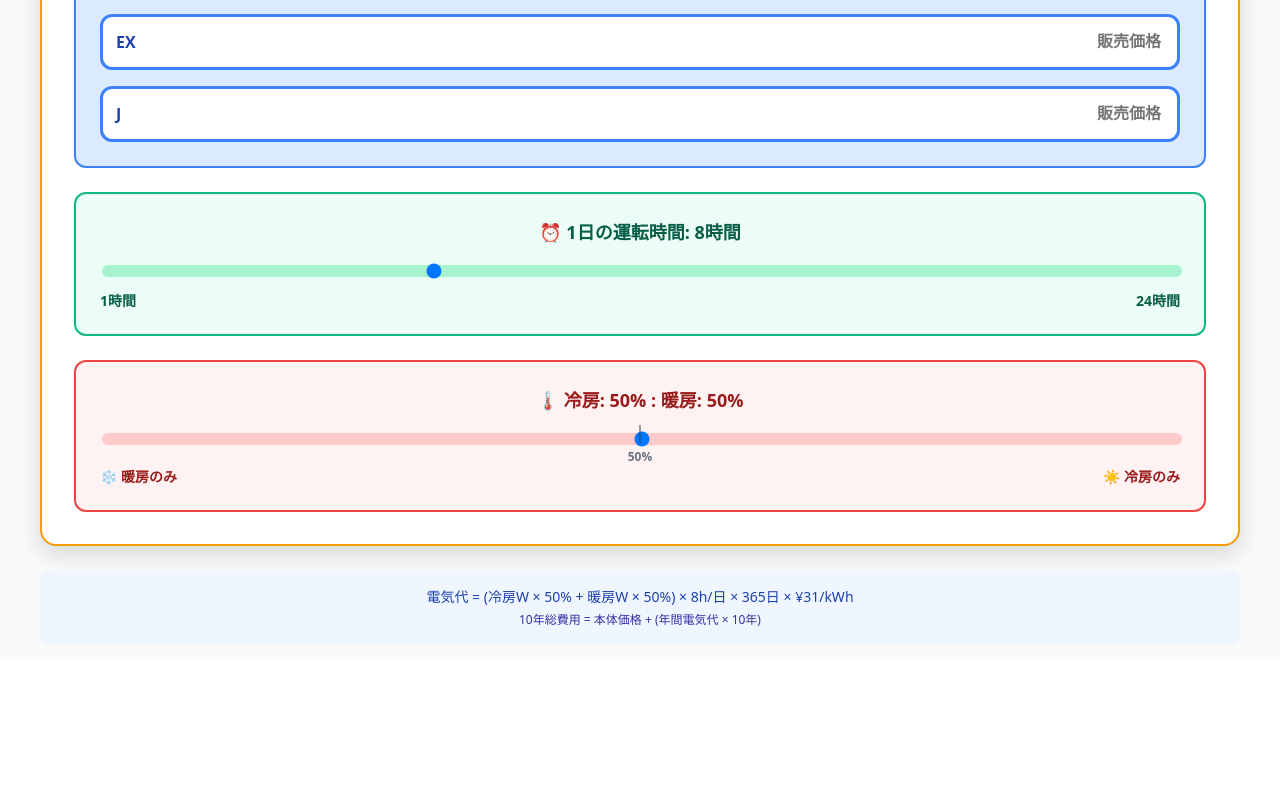
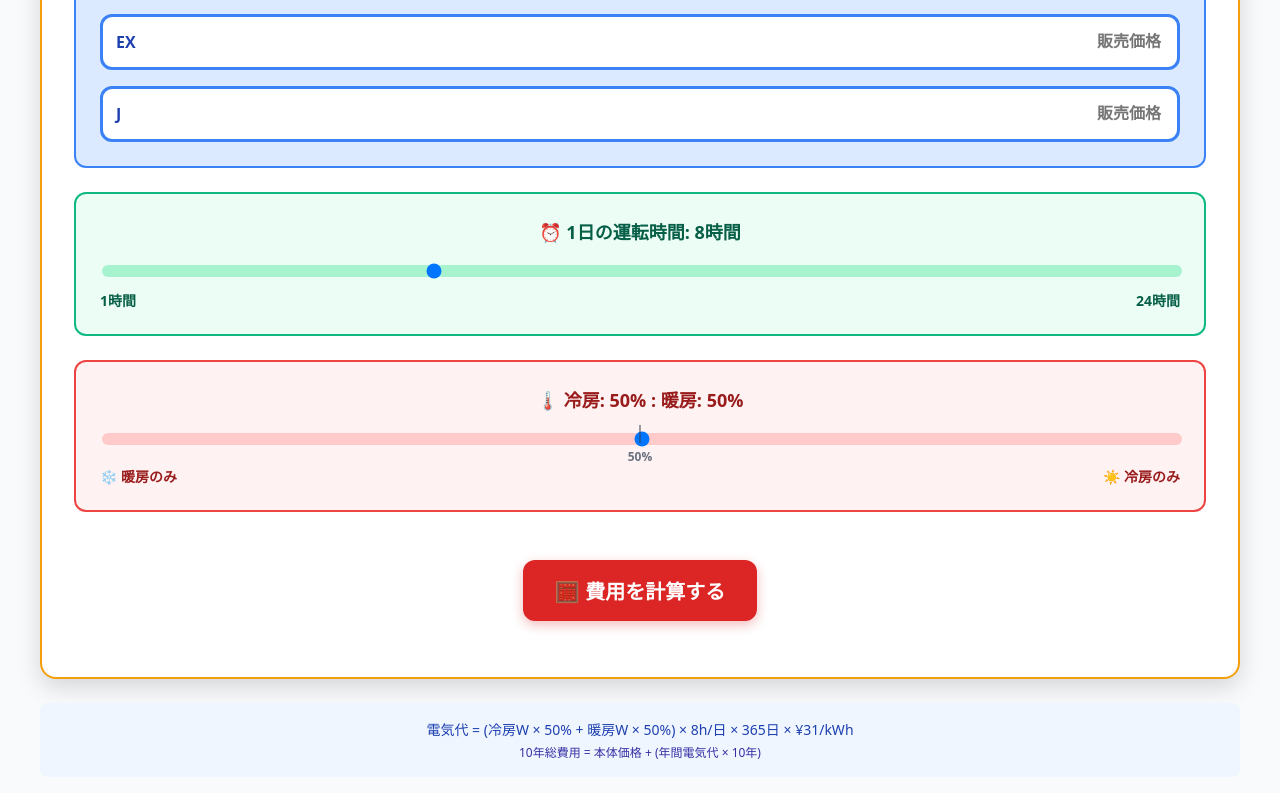
Before and after one commit to kjmanz/eakonapp, a React (Vite) app: page / in a window 1280 px wide. Shown: the part 571-1364 px from the top of the page. Before the commit the page ends 1231 px from the top, so only its background shows below. Built offline with nearby package versions, Linux system fonts and the light colour scheme.

Commit message:
feat: ボタン式計算への変更とUI改善 - リアルタイム計算からボタン式に変更、全角数字対応、計算ボタン配置改善、グラフY軸調整

```diff
--- a/src/App.tsx
+++ b/src/App.tsx
@@ -19,53 +19,71 @@ const App: React.FC = () => {
   const [unitPrices, setUnitPrices] = useState({ XS: '', EX: '', J: '' });
   const [dailyHours, setDailyHours] = useState(8);
   const [coolRatio, setCoolRatio] = useState(50);
+  const [calculationResults, setCalculationResults] = useState<CalculationResult[]>([]);
+  const [hasCalculated, setHasCalculated] = useState(false);
 
   // 計算ロジック
-  const calculationResults: CalculationResult[] = useMemo(() => {
+  const calculateResults = () => {
     const toKWh = (w: number) => w / 1000;
     const weightedKWh = (coolW: number, heatW: number) =>
       toKWh(coolW) * (coolRatio / 100) + toKWh(heatW) * (1 - coolRatio / 100);
     const annualElecYen = (coolW: number, heatW: number) =>
       weightedKWh(coolW, heatW) * dailyHours * 365 * kWhCostWithTax;
 
+    // 価格をフォーマットして表示用に更新
+    const formattedPrices = { ...unitPrices };
+    (['XS', 'EX', 'J'] as Series[]).forEach(series => {
+      if (unitPrices[series]) {
+        // 全角数字を半角数字に変換
+        const halfWidthValue = unitPrices[series].replace(/[０-９]/g, (char) =>
+          String.fromCharCode(char.charCodeAt(0) - 0xFEE0)
+        );
+
+        // 数字のみを抽出
+        const numericValue = halfWidthValue.replace(/[^0-9]/g, '');
+
+        if (numericValue) {
+          // カンマ区切りでフォーマット
+          formattedPrices[series] = new Intl.NumberFormat('ja-JP').format(parseInt(numericValue));
+        }
+      }
+    });
+    setUnitPrices(formattedPrices);
+
     const specs = acSpecs[selectedTatami];
-    return (['XS', 'EX', 'J'] as Series[]).map(series => {
+    const results = (['XS', 'EX', 'J'] as Series[]).map(series => {
       const spec = specs[series];
-      const unitPrice = parseInt(unitPrices[series].replace(/,/g, '')) || 0;
+      // フォーマットされた価格から数値を抽出
+      const unitPrice = parseInt(formattedPrices[series].replace(/,/g, '')) || 0;
       const annualCost = annualElecYen(spec.coolW, spec.heatW);
       const total = unitPrice + annualCost * 10;
       return { series, unitPrice, annualElecCost: annualCost, tenYearTotal: total };
     });
-  }, [selectedTatami, unitPrices, coolRatio, dailyHours]);
+
+    setCalculationResults(results);
+    setHasCalculated(true);
+  };
 
   const cheapestSeries = useMemo(() => {
+    if (!hasCalculated) return null;
     const validResults = calculationResults.filter(r => r.unitPrice > 0);
     if (validResults.length === 0) return null;
     return validResults.reduce((min, current) =>
       current.tenYearTotal < min.tenYearTotal ? current : min
     ).series;
-  }, [calculationResults]);
+  }, [calculationResults, hasCalculated]);
 
-  const chartData = calculationResults
+  const chartData = hasCalculated ? calculationResults
     .filter(r => r.unitPrice > 0)
     .map(r => ({
       series: r.series,
       cost: r.tenYearTotal,
       isCheapest: r.series === cheapestSeries
-    }));
+    })) : [];
 
   const handlePriceChange = (series: Series, value: string) => {
-    // 数字のみを抽出
-    const numericValue = value.replace(/[^0-9]/g, '');
-
-    if (numericValue === '') {
-      setUnitPrices(prev => ({ ...prev, [series]: '' }));
-      return;
-    }
-
-    // カンマ区切りでフォーマットして表示
-    const formattedValue = new Intl.NumberFormat('ja-JP').format(parseInt(numericValue));
-    setUnitPrices(prev => ({ ...prev, [series]: formattedValue }));
+    // 入力中は生の値をそのまま保存（フォーマットしない）
+    setUnitPrices(prev => ({ ...prev, [series]: value }));
   };
 
   const formatCurrency = (amount: number) =>
@@ -343,12 +361,47 @@ const App: React.FC = () => {
                   <span>☀️ 冷房のみ</span>
                 </div>
               </div>
+
+              {/* 計算ボタン */}
+              <div style={{
+                textAlign: 'center',
+                padding: '1.5rem 0'
+              }}>
+                <button
+                  onClick={calculateResults}
+                  style={{
+                    backgroundColor: '#dc2626',
+                    color: 'white',
+                    fontSize: '1.25rem',
+                    fontWeight: 'bold',
+                    padding: '1rem 2rem',
+                    borderRadius: '12px',
+                    border: 'none',
+                    cursor: 'pointer',
+                    boxShadow: '0 4px 12px rgba(220, 38, 38, 0.3)',
+                    transition: 'all 0.2s ease',
+                    minWidth: '200px'
+                  }}
+                  onMouseEnter={(e) => {
+                    e.currentTarget.style.backgroundColor = '#b91c1c';
+                    e.currentTarget.style.transform = 'translateY(-2px)';
+                    e.currentTarget.style.boxShadow = '0 6px 16px rgba(220, 38, 38, 0.4)';
+                  }}
+                  onMouseLeave={(e) => {
+                    e.currentTarget.style.backgroundColor = '#dc2626';
+                    e.currentTarget.style.transform = 'translateY(0)';
+                    e.currentTarget.style.boxShadow = '0 4px 12px rgba(220, 38, 38, 0.3)';
+                  }}
+                >
+                  🧮 費用を計算する
+                </button>
+              </div>
             </div>
             </div>
           </div>
 
           {/* 結果表示 */}
-          {calculationResults.some(r => r.unitPrice > 0) && (
+          {hasCalculated && calculationResults.some(r => r.unitPrice > 0) && (
             <div style={{ display: 'grid', gap: '2rem' }}>
               {/* テーブル */}
               <div style={{
@@ -491,6 +544,8 @@ const App: React.FC = () => {
                           tick={{ fontSize: 11, fill: '#374151' }}
                           axisLine={{ stroke: '#d1d5db' }}
                           tickFormatter={(value) => `¥${Math.round(value / 10000)}万`}
+                          tickCount={8}
+                          domain={['dataMin - 20000', 'dataMax + 20000']}
                         />
                         <Tooltip
                           formatter={(value: number) => [formatCurrency(value), '10年総費用']}
```
